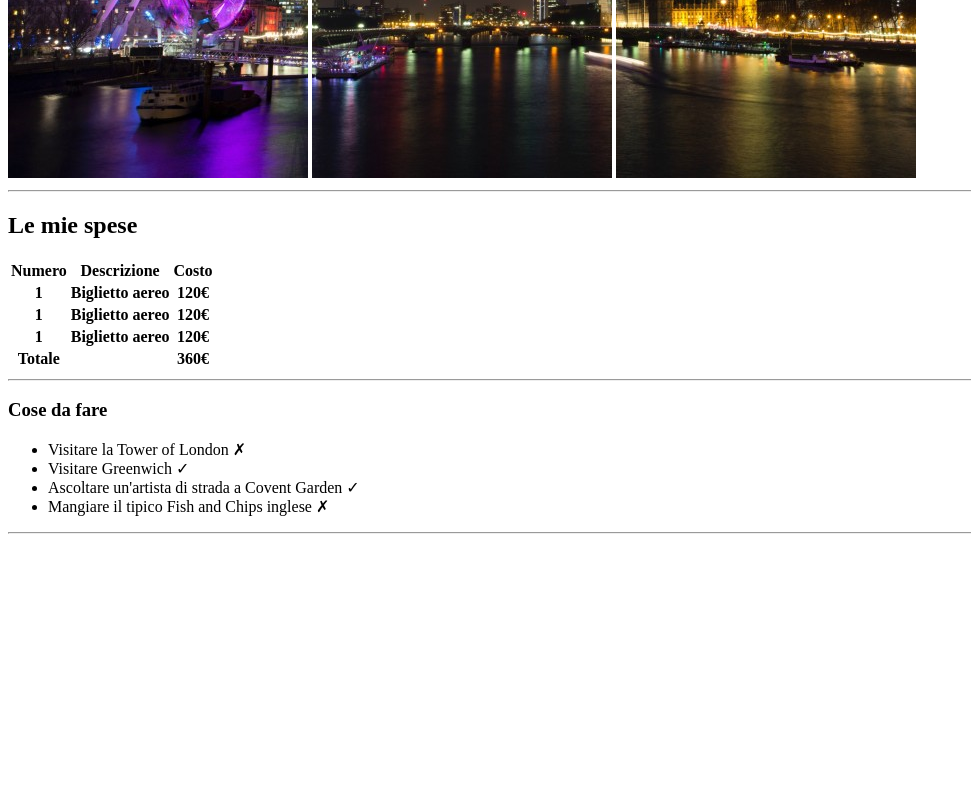
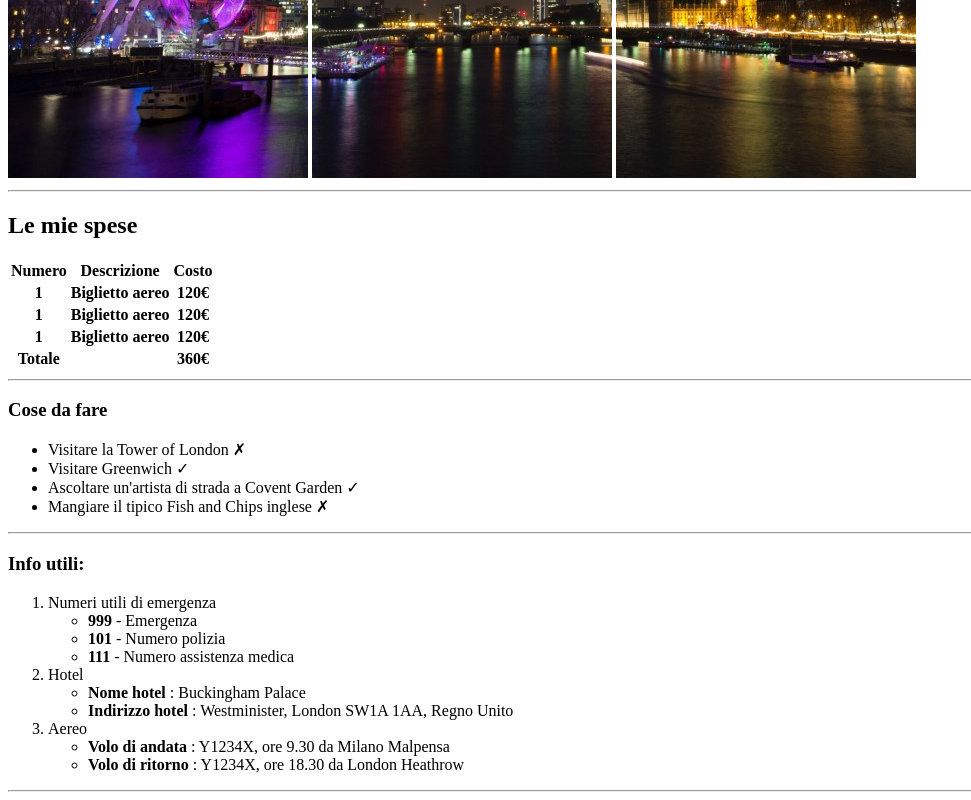
Before and after one commit to andreathepa/html-london-trip, a plain HTML site: page index.html in a window 1280 px wide. Shown: the part 502-1302 px from the top of the page, without its empty margins (0-971 px from the left). Before the commit the page ends 1044 px from the top, so only its background shows below. Drawn offline with Linux system fonts and the light colour scheme.

Commit message:
Caricamento sezione info utili

```diff
--- a/index.html
+++ b/index.html
@@ -68,6 +68,28 @@
             <hr>
         </section>
 
+        <section>
+            <h3>Info utili:</h3>
+                <ol>
+                    <li>Numeri utili di emergenza<ul>
+                            <li><strong>999</strong> - Emergenza</li>
+                            <li><strong>101</strong> - Numero polizia</li>
+                            <li><strong>111</strong> - Numero assistenza medica</li></ul>
+                    </li>
+
+                    <li>Hotel<ul>
+                            <li><strong>Nome hotel</strong> : Buckingham Palace</li>
+                            <li><strong>Indirizzo hotel</strong> : Westminister, London SW1A 1AA, Regno Unito</li></ul>
+                        </li>
+
+                    <li>Aereo<ul>
+                            <li><strong>Volo di andata</strong> : Y1234X, ore 9.30 da Milano Malpensa</li>
+                            <li><strong>Volo di ritorno</strong> : Y1234X, ore 18.30 da London Heathrow</li></ul>
+                    </li>
+                 </ol>
+                 <hr>
+        </section>
+
 
 
     </main>
```
Lines whose indentation alone changed are shown as unchanged.
